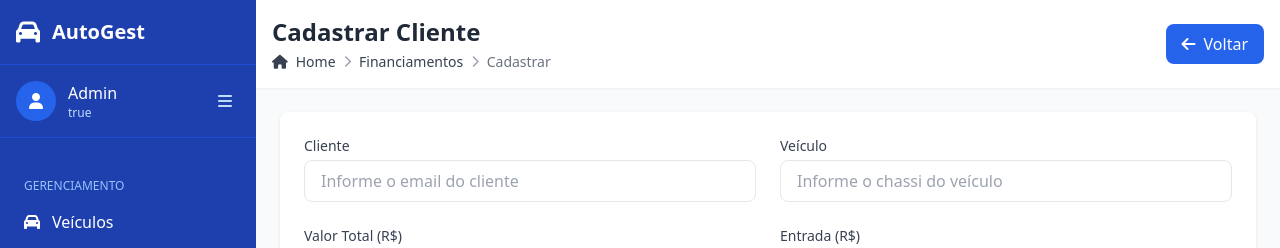
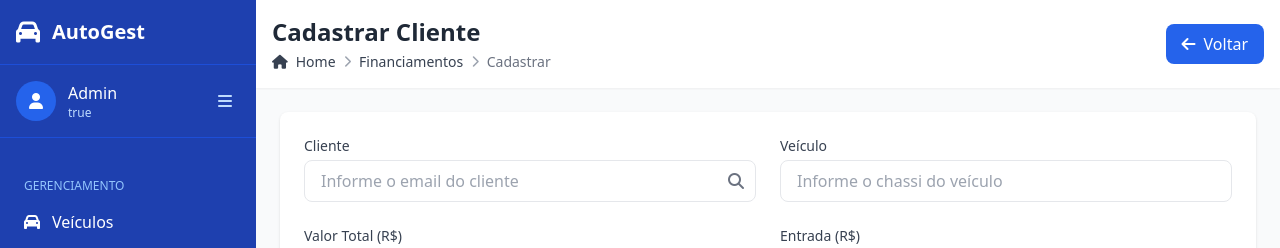
Before and after one commit to MatheusSC017/VehicleManagerFrontend, an Angular app: page /financiamentos/cadastrar in a window 1280 px wide. Shown: the top 248 px of the page. Built offline with nearby package versions, Linux system fonts and the light colour scheme; sample sign-in values are in the browser's storage.

Commit message:
Including pop up to search and select client

```diff
--- a/src/app/components/financing-form/financing-form.component.html
+++ b/src/app/components/financing-form/financing-form.component.html
@@ -47,7 +47,25 @@
                             <label class="block text-sm">{{ serverErrors.clientEmail }}</label>
                         </div>
                         <label for="client" class="block text-sm font-medium text-gray-700 mb-1">Cliente</label>
-                        <input [(ngModel)]="financingInterface.client.email" type="email" id="email" name="clientEmail"class="w-full px-4 py-2 border rounded-lg focus:outline-none focus:ring-2 focus:ring-blue-500" placeholder="Informe o email do cliente" required>
+                        <div class="relative w-full">
+                            <input
+                                [(ngModel)]="financingInterface.client.email"
+                                type="email"
+                                id="email"
+                                name="clientEmail"
+                                class="w-full px-4 py-2 pr-10 border rounded-lg focus:outline-none focus:ring-2 focus:ring-blue-500"
+                                placeholder="Informe o email do cliente"
+                                required
+                            >
+
+                            <button
+                                type="button"
+                                class="absolute inset-y-0 right-0 flex items-center pr-3 text-gray-500 hover:text-blue-600"
+                                (click)="openClientSearch()"
+                            >
+                                <i class="fas fa-search"></i>
+                            </button>
+                        </div>
                     </div>
 
                     <div>
@@ -141,4 +159,44 @@
             </form>
         </div>
     </main>
+
+    <div class="fixed z-50 inset-0 overflow-y-auto" *ngIf="showClientSearch">
+        <div class="flex items-center justify-center min-h-screen px-4">
+            <div class="fixed inset-0 bg-black opacity-30" (click)="closeClientSearch()"></div>
+            <div class="bg-white rounded-lg shadow-lg z-10 p-6 w-full max-w-md">
+                <h2 class="text-xl font-semibold mb-4">Buscar cliente</h2>
+                <div class="mb-4">
+                    <input
+                    type="text"
+                    placeholder="Buscar por nome, sobrenome ou telefone"
+                    [(ngModel)]="searchQuery"
+                    class="w-full px-4 py-2 border border-gray-300 rounded focus:outline-none focus:ring-2 focus:ring-blue-500"
+                    />
+                </div>
+                <div class="flex justify-end space-x-2">
+                    <button type="button" (click)="closeClientSearch()" class="px-4 py-2 bg-gray-300 rounded hover:bg-gray-400">
+                        Cancelar
+                    </button>
+                    <button type="submit" (click)="searchClients(searchQuery)" class="px-4 py-2 bg-blue-600 text-white rounded hover:bg-blue-700">
+                        Buscar
+                    </button>
+                </div>
+
+                <div *ngIf="clients.length > 0" class="mt-4 max-h-64 overflow-y-auto border border-gray-200 rounded-md p-3 space-y-3">
+                    <div *ngFor="let client of clients" class="border-b pb-2">
+                        <div class="grid grid-cols-2 gap-4 text-sm text-gray-700">
+                            <p><strong>Nome:</strong> {{ client.firstName }} {{ client.lastName }}</p>
+                            <p><strong>E-mail:</strong> {{ client.email }}</p>
+                            <p><strong>Telefone:</strong> {{ client.phone }}</p>
+                            <p>
+                                <button (click)="selectClient(client)" type="submit" class="px-4 py-2 bg-gray-300 rounded hover:bg-gray-400">
+                                    Selecionar
+                                </button>
+                            </p>
+                        </div>
+                    </div>
+                </div>
+            </div>
+        </div>
+    </div>
 </div>
--- a/src/app/components/financing-form/financing-form.component.ts
+++ b/src/app/components/financing-form/financing-form.component.ts
@@ -11,6 +11,7 @@ import { forkJoin, throwError } from 'rxjs';
 import { ErrorResponse } from '../../interfaces/error-response';
 import { FinancingStatus } from '../../enums/financing.enums';
 import { VehicleMinimal } from '../../interfaces/vehicle-minimal';
+import { Client } from '../../interfaces/client';
 
 @Component({
   selector: 'app-financing-form',
@@ -24,29 +25,33 @@ export class FinancingFormComponent {
   currentVehicle!: VehicleMinimal;
   serverErrors: any = {};
 
+  showClientSearch: boolean = false;
+  searchQuery: string = '';
+  clients: Client[] = [];
+
   financingInterface: Financing = {
     id: 0,
     client: {
       id: 0,
-      firstName: "",
-      lastName: "",
-      email: "",
-      phone: "",
+      firstName: '',
+      lastName: '',
+      email: '',
+      phone: '',
     },
     vehicle: {
       id: 0,
-      model: "",
-      brand: "",
-      chassi: ""
+      model: '',
+      brand: '',
+      chassi: ''
     },
     totalAmount: 0.0,
     downPayment: 0.0,
     installmentCount: 0.0,
     installmentValue: 0.0,
     annualInterestRate: 0.0,
-    contractDate: "",
-    firstInstallmentDate: "",
-    financingStatus: "",
+    contractDate: '',
+    firstInstallmentDate: '',
+    financingStatus: '',
   };
 
   financingStatusList = Object.entries(FinancingStatus);
@@ -63,7 +68,7 @@ export class FinancingFormComponent {
     this.id = +this.activatedRoute.snapshot.paramMap.get('id')!;
 
     if (this.id) {
-      this.title = "Atualizar"
+      this.title = 'Atualizar'
 
       this.financingService.get(this.id).subscribe({
         next: data => {
@@ -168,4 +173,27 @@ export class FinancingFormComponent {
       this.financingInterface.installmentValue  = parseFloat(installmentValue.toFixed(2));
     }
   }
+
+  openClientSearch(): void {
+    this.clients = [];
+    this.searchQuery = '';
+    this.showClientSearch = true;
+  }
+
+  closeClientSearch(): void {
+    this.showClientSearch = false;
+  }
+
+  searchClients(searchFor: string): void {
+    this.clientService.search(searchFor).subscribe({
+      next: clients => {
+        this.clients = clients;
+      }
+    })
+  }
+
+  selectClient(client: Client): void {
+    this.financingInterface.client = client;
+    this.showClientSearch = false;
+  }
 }
--- a/src/app/components/vehicle-list/vehicle-list.component.ts
+++ b/src/app/components/vehicle-list/vehicle-list.component.ts
@@ -128,7 +128,7 @@ export class VehicleListComponent {
 
   openSaleWindow(vehicle: Vehicle): void {
     this.selectedVehicle = vehicle;
-    this.sales = []
+    this.sales = [];
     this.selectedSale = {
       client: { email: '' },
       status: 'SOLD'
@@ -136,7 +136,7 @@ export class VehicleListComponent {
     this.saleRegister = true;
     this.saleService.getAllByVehicle(vehicle.id).subscribe({
       next: sales => {
-        this.sales = sales
+        this.sales = sales;
         if (sales.length > 0 && sales[0].status != 'CANCELED') {
           this.saleRegister = false;
           this.selectedSale = Object.assign({}, sales[0]);
--- a/src/app/services/client.service.ts
+++ b/src/app/services/client.service.ts
@@ -14,6 +14,13 @@ export class ClientService {
 
   getAll(): Observable<Client[]> {
     return this.http.get<Client[]>(`${this.apiUrl}/clients`);
+  }
+
+  search(searchFor: string): Observable<Client[]> {
+    const params = {
+      "searchFor": searchFor
+    };
+    return this.http.get<Client[]>(`${this.apiUrl}/clients/search`, { params });
   }
 
   getByEmail(email: string): Observable<Client> {
```
Also changed, not shown: src/app/components/vehicle-list/vehicle-list.component.html (indentation only).
